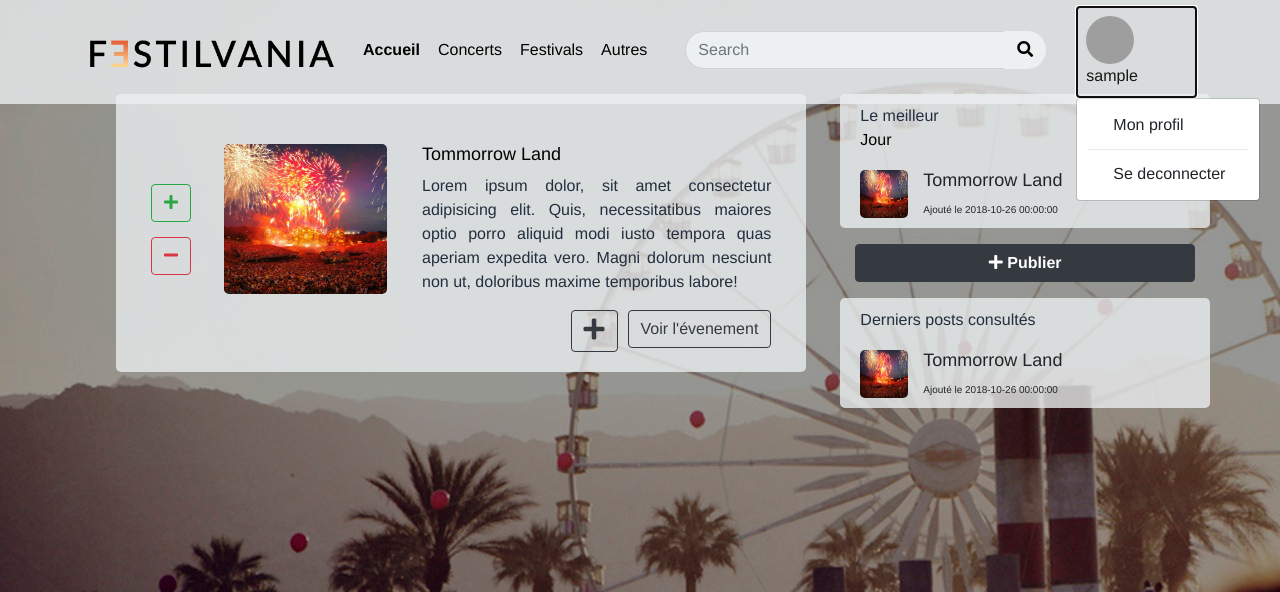
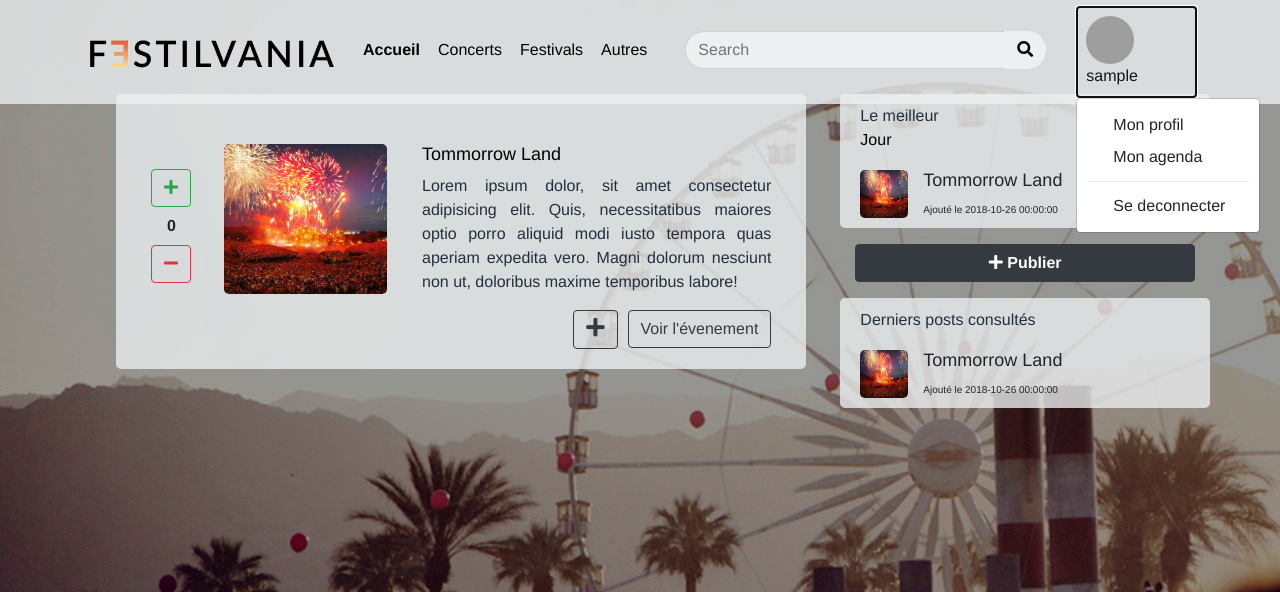
Before and after one commit to malcomhamelin/Festilvania, a PHP site: page /index.php in a window 1280 px wide, after a click that opens the changed part. Shown: the top 592 px of the page. Run offline with PHP 8.4, Linux system fonts and the light colour scheme; the visitor is signed in with stand-in values (Sample User, id 1); data comes from the database, SQL or seed files in the repository; data that the repository does not hold is empty; some libraries are stand-ins or nearby versions; grey boxes are pictures that could not be loaded.

Commit message:
Ajout votes evenements
Ajout des votes pour un événement (un utilisateur peut voter +1 ou -1, changer son vote ou l'enlever, peut voter au plus une fois)

```diff
--- a/Festilvania/composants/comp_menu/view_menu.php
+++ b/Festilvania/composants/comp_menu/view_menu.php
@@ -76,6 +76,7 @@ class ViewMenu {
                         </a>
                         <div class="dropdown-menu dropdown-custom">
                             <a href="index.php?mod=profile" class="dropdown-item">Mon profil</a>
+                            <a href="index.php?mod=timeline&option=myschedule" class="dropdown-item">Mon agenda</a>
                             <div class="dropdown-divider"></div>
                             <a href="index.php?action=disconnection" class="dropdown-item">Se deconnecter</a>
                         </div>
--- a/Festilvania/css/timeline.css
+++ b/Festilvania/css/timeline.css
@@ -35,7 +35,7 @@ body {
 }
 
 .corpsAnnonce i {
-    font-size : 24px;
+    font-size : 21px;
 }
 
 .img-annonce {
@@ -86,19 +86,15 @@ body {
     opacity: .7;
 }
 
-.vote {
-    margin-top : 15px;
-}
-
 .voteButtons {
     float: left;
     width : 50px;
+
+    margin-top: 55px;
 }
 
-.plus {
-    margin-top: 70px;
+.votes {
+    font-weight: bold;
+
+    margin-left: 3px;
 }
-
-.vote:hover {
-    opacity: .6;
-}
--- a/Festilvania/index.php
+++ b/Festilvania/index.php
@@ -39,6 +39,6 @@ switch($_SESSION['mod']) {
 		break;
 }
 
-include_once "template.php";
+require_once "template.php";
 
 ?>
--- a/Festilvania/modules/mod_timeline/cont_timeline.php
+++ b/Festilvania/modules/mod_timeline/cont_timeline.php
@@ -17,6 +17,9 @@ Class ContTimeline {
         switch ($action) {
             case 'connection' :
             case 'disconnection' :
+            case 'schedule' :
+            case 'upvote' :
+            case 'downvote' :
                 $this->model->$action();
                 break;
             default :
@@ -27,6 +30,7 @@ Class ContTimeline {
     public function display($option) {
         switch ($option) {
             case 'homepage' :
+            case 'myschedule' :
                 $this->view->getHomepage($this->model->$option());
                 break;
             default :
--- a/Festilvania/modules/mod_timeline/view_timeline.php
+++ b/Festilvania/modules/mod_timeline/view_timeline.php
@@ -49,10 +49,13 @@ Class ViewTimeline extends ViewGeneric {
 
     public function getTimeline($content) {
         foreach ($content as $key) {
+            $key['nbVotes'] == null ? $nbVotes = 0 : $nbVotes = $key['nbVotes'];
+
             echo '  <div class="row annonce mt-4 mb-2 bloc mr-1">
-                        <div class="voteButtons col-xs-6 col-md-1 col-lg-1 mr-auto">
-                            <a href="#"><div class="btn btn-outline-success vote plus"><i class="fas fa-plus"></i></div></a>
-                            <a href="#"><div class="btn btn-outline-danger vote moins"><i class="fas fa-minus"></i></div></a>
+                        <div class="voteButtons col-xs-6 col-md-1 col-lg-1 mr-auto text-center">
+                            <a href="index.php?mod=timeline&action=upvote&idEvent=' . $key['idEvenement'] . '"><div class="btn btn-outline-success"><i class="fas fa-plus"></i></div></a>
+                            <div class="btn"> <span class="votes">' . $nbVotes . ' <span></div>
+                            <a href="index.php?mod=timeline&action=downvote&idEvent=' . $key['idEvenement'] . '"><div class="btn btn-outline-danger"><i class="fas fa-minus"></i></div></a>
                         </div>
                         <div class="img-annonce col-xs-6 col-lg-3 col-centered"></div>
                         <div class="corpsAnnonce col-xs-12 col-lg-7">
@@ -60,7 +63,7 @@ Class ViewTimeline extends ViewGeneric {
                             <p class="description-annonce">' . $key['description'] . '</p>
 
                             <a href="index.php?mod=post&idEvent=' . $key['idEvenement'] . '"><div class="btn btn-outline-dark btn-custom float-right">Voir l\'évenement</div></a>
-                            <a href="#"><div class="btn btn-outline-dark btn-custom float-right" title="Ajouter à mon agenda"><i class="fas fa-plus"></i></div></a>
+                            <a href="index.php?mod=timeline&action=schedule&idEvent=' . $key['idEvenement'] . '"><div class="btn btn-outline-dark btn-custom float-right" title="Ajouter à mon agenda"><i class="fas fa-plus"></i></div></a>
                         </div>
                     </div>';
         }
```
Also changed, not shown: Festilvania/modules/mod_timeline/model_timeline.php (+65 -2 lines).
